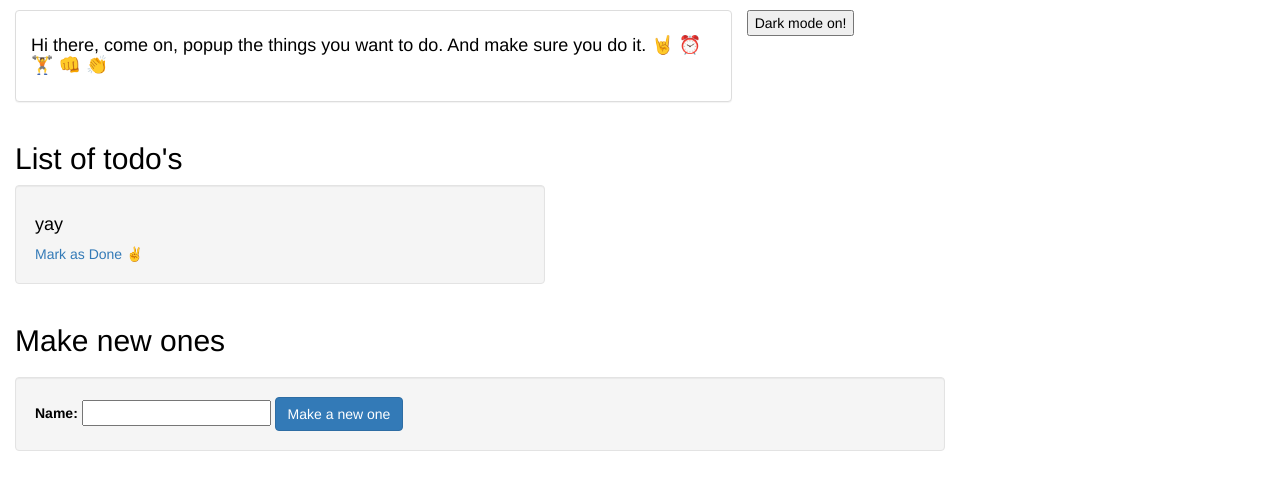
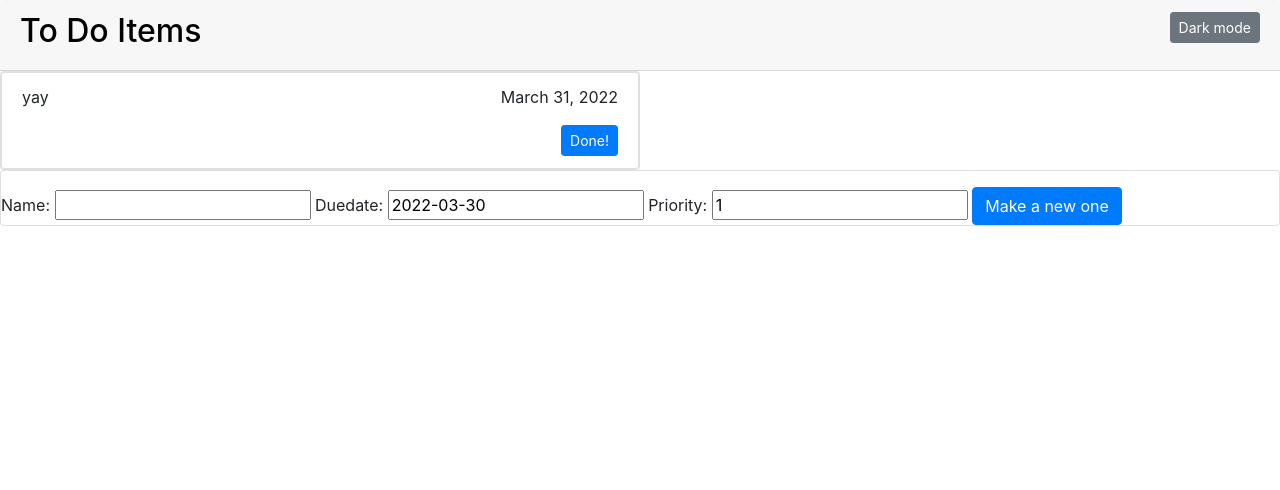
Before and after one commit to teoshuqi/django_todo_app, a Django app: page /new-todo in a window 1280 px wide. Shown: the top 490 px of the page. Run offline with Django 4.2, Linux system fonts and the light colour scheme; data comes from the database, SQL or seed files in the repository; both versions use the stored data as it was after the commit; some libraries are stand-ins or nearby versions.

Commit message:
add features to todo list item
- add due date and priority features
- change frontend display with bootstrap 4

```diff
--- a/todolist/core/models.py
+++ b/todolist/core/models.py
@@ -1,8 +1,10 @@
 from django.db import models
-
+import datetime
 
 # Create your models here.
 
 class toDo(models.Model):
     name = models.TextField(max_length=255)
     status = models.BooleanField(default=False)
+    duedate = models.DateField(default=datetime.date.today() + datetime.timedelta(days=1), blank=True)
+    priority = models.IntegerField(default=1)
--- a/todolist/core/templates/core/base.html
+++ b/todolist/core/templates/core/base.html
@@ -10,88 +10,40 @@
     </title>
     <link rel="stylesheet" href="{% static 'css/bootstrap.min.css' %}">
     <link rel="stylesheet" href="https://cdnjs.cloudflare.com/ajax/libs/font-awesome/4.7.0/css/font-awesome.min.css">
-    <link rel="stylesheet" href="https://maxcdn.bootstrapcdn.com/bootstrap/3.4.1/css/bootstrap.min.css">
-
+    <link rel="stylesheet" href="https://maxcdn.bootstrapcdn.com/bootstrap/4.3.1/css/bootstrap.min.css">
+    <link rel="stylesheet" type="text/css" href="{% static 'core/base.css' %}">
+    <script src="{% static 'core/base.js' %}"></script>
   </head>
   <body>
-    <div class="container">
-      <div class="container">
-        <p>
-        </p>
+  <div class="card-header">
+      <div>
+          <h2> To Do Items <button type="button" class="btn btn-secondary btn-sm float-right" onclick="myFunction()">Dark mode</button></h2>
       </div>
   </div>
-    <div class="col-sm-7">
-        <div class="row">
-          <div class="col-sm-12">
-            <div class="panel panel-default text-left">
-              <div class="panel-body">
-                <h4 contenteditable="true">Hi there, come on, popup the things you want to do. And make sure you do it. &#129304; &#9200; &#127947; &#128074; &#128079;</h4>
-              </div>
-            </div>
-          </div>
-        </div>
-
-        <h2>
-          List of todo's
-        </h2>
-
-        <div class="row">
-          <div class="col-sm-9">
+  <div class="card" style="width: 50%;">
+    <div class="list-group list-group-primary">
         {% for todo in list_todo %}
             {% if not todo.status %}
-                <div class="well">
-                  <h4>{{ todo.name }}</h4>
-                  <a href="{% url 'mark_as_done' todo.id  %}">Mark as Done  &#9996;</a>
+                <li class="list-group-item">
+                    <div class="item">
+                        <p class="item-name">{{ todo.name }}<span class="float-right">{{ todo.duedate }}</span></p>
+                        <a class="btn btn-primary btn-sm float-right" href="{% url 'mark_as_done' todo.id  %}" role="button">Done!</a>
                     </div>
+                </li>
             {% endif %}
           {% endfor %}
     </div>
   </div>
-
-        <h2>
-          Make new ones
-        </h2>
-    </div>
-
-    <div class="col-sm-9">
+  <div class="card">
       <p>
           {{ form_error }}
       </p>
-        <div class="well">
       <form method="POST" action="{% url 'new_todo' %}" id="input-text" enctype="multipart/form-data">
           {% csrf_token %}
           {{ form }}
           <button type="submit" value="Submit" class="btn btn-primary">Make a new one </button>
       </form>
   </div>
-    </div>
 
-
-    <div class="row">
-      <button onclick="myFunction()">Dark mode on!</button>
-    </div>
-
-
-  </div>
-  </div>
-</div>
 </body>
-
-<style>
-body {
-  background-color: white;
-  color: black;
-}
-.dark-mode {
-  background-color: black;
-  color: black;
-}
-</style>
-
-<script>
-  function myFunction() {
-  var element = document.body;
-  element.classList.toggle("dark-mode");
-  }
-</script>
 </html>
--- a/todolist/core/views.py
+++ b/todolist/core/views.py
@@ -5,16 +5,18 @@ from django.urls import reverse
 from .models import toDo
 from .forms import ItemForm
 
+
 def createContext():
     context = {}
     form = ItemForm()
     context['form'] = form
     return context
 
+
 # Create your views here.
 def index(request):
     context = createContext()
-    list_todo = toDo.objects.filter(status=False)
+    list_todo = toDo.objects.filter(status=False).order_by('duedate', 'priority')
     context['list_todo'] = list_todo
     return render(request, "core/base.html", context)
 
--- /dev/null
+++ b/todolist/static/core/base.css
@@ -0,0 +1,12 @@
+body {
+  background-color: white;
+  color: black;
+}
+.dark-mode {
+  background-color: black;
+  color: black;
+}
+
+.item {
+    width: 100%;
+}
--- /dev/null
+++ b/todolist/static/core/base.js
@@ -0,0 +1,4 @@
+function myFunction() {
+  var element = document.body;
+  element.classList.toggle("dark-mode");
+}
```
Also changed, not shown: todolist/db.sqlite3. Lines whose indentation alone changed are shown as unchanged.
